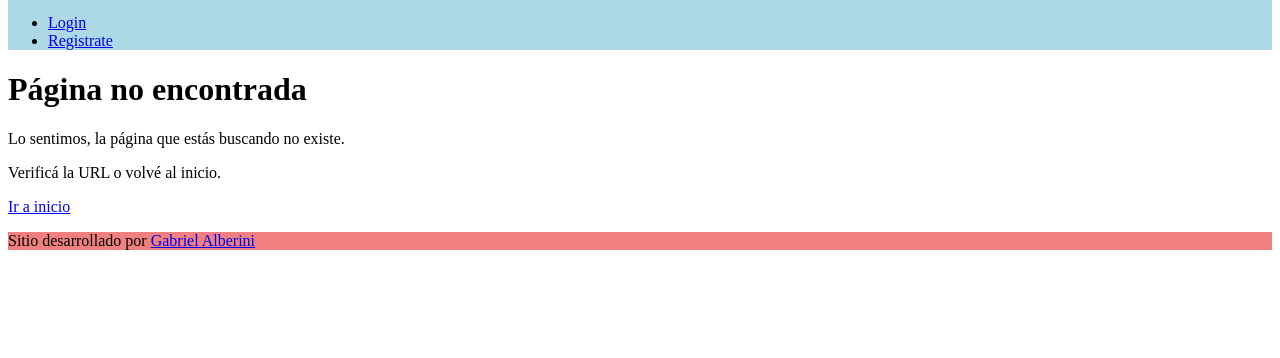
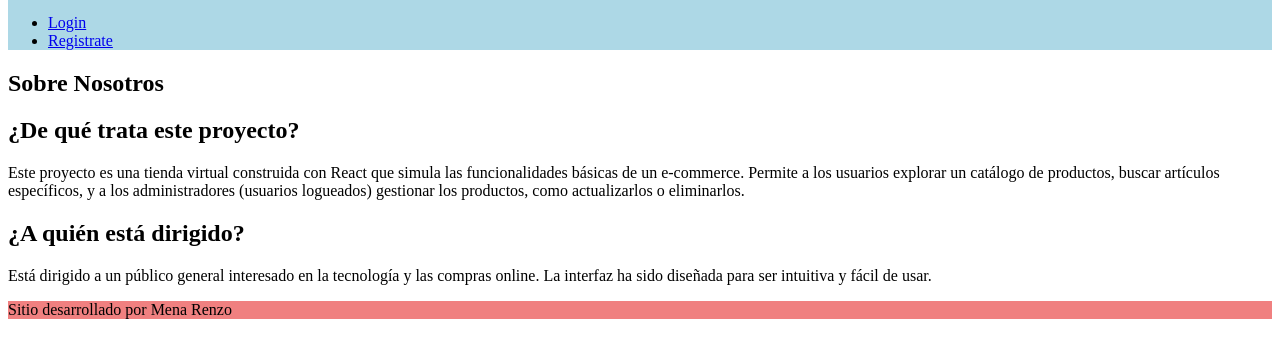
Before and after one commit to Renmena6/proyecto-final-frontend-UTN, a React (Vite) app: page /about in a window 1280 px wide. Shown: the part 314-672 px from the top of the page. Built offline with nearby package versions, Linux system fonts and the light colour scheme.

Commit message:
cree un archivo en pages AboutUs los textos los genere con IA.

```diff
--- a/src/components/Footer.jsx
+++ b/src/components/Footer.jsx
@@ -1,7 +1,7 @@
 const Footer = () => {
   return (
     <footer style={{ backgroundColor: "lightcoral" }}>
-      <p>Sitio desarrollado por <a href="https://www.linkedin.com/in/gabriel-alberini/" target="_blank">Gabriel Alberini</a></p>
+      <p>Sitio desarrollado por Mena Renzo</p>
     </footer>
   )
 }
--- a/src/components/Header.jsx
+++ b/src/components/Header.jsx
@@ -1,6 +1,6 @@
 import { Link } from "react-router-dom"
 import { useAuth } from "../context/UserContext"
-
+import { About } from "../pages/About"
 const Header = () => {
   const { user, logout } = useAuth()
 
@@ -18,6 +18,7 @@ const Header = () => {
             user && <>
               <li><Link to="/">Inicio</Link></li>
               <li><Link to="/dashboard">Dashboard</Link></li>
+              <li><Link to="/about">Sobre Nosotros</Link></li>
               <button onClick={handleLogout}>Cerrar sesión</button>
             </>
           }
--- /dev/null
+++ b/src/pages/About.jsx
@@ -0,0 +1,24 @@
+import { Layout } from "../components/Layout";
+
+const About = () => {
+    return (
+
+    <Layout>
+        <section>
+            <h1>Sobre Nosotros</h1>
+
+            <h2>¿De qué trata este proyecto?</h2>
+            <p>Este proyecto es una tienda virtual construida con React que simula las funcionalidades básicas de un e-commerce. Permite a los usuarios explorar un catálogo de productos, buscar artículos específicos, y a los administradores (usuarios logueados) gestionar los productos, como actualizarlos o eliminarlos.</p>
+        </section>
+
+
+        <section>
+            <h2>¿A quién está dirigido?</h2>
+            <p>Está dirigido a un público general interesado en la tecnología y las compras online. La interfaz ha sido diseñada para ser intuitiva y fácil de usar.</p>
+        </section>
+
+    </Layout>
+            );
+};
+
+export { About };
--- a/src/router/RouterApp.jsx
+++ b/src/router/RouterApp.jsx
@@ -5,6 +5,7 @@ import { Login } from "../pages/Login"
 import { Register } from "../pages/Register"
 import { NotFound } from "../pages/NotFound"
 import { PrivateRoute } from "../components/PrivateRoute"
+import { About } from "../pages/About"
 
 const RouterApp = () => {
   return (
@@ -14,6 +15,7 @@ const RouterApp = () => {
         <Route path="/dashboard" element={<PrivateRoute><Dashboard /></PrivateRoute>} />
         <Route path="/login" element={<Login />} />
         <Route path="/registrate" element={<Register />} />
+        <Route path="/about" element={<About />} />
         <Route path="*" element={<NotFound />} />
       </Routes>
     </BrowserRouter>
```
